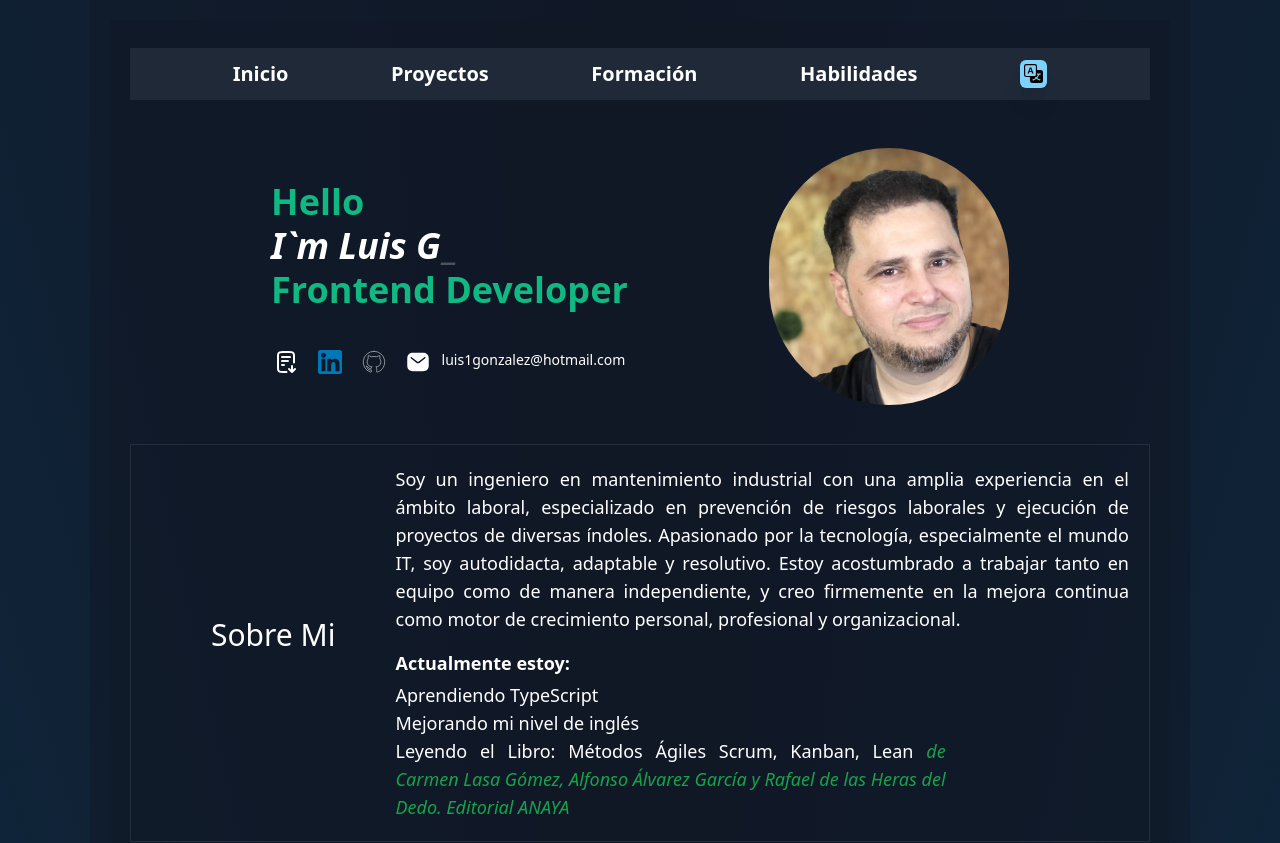
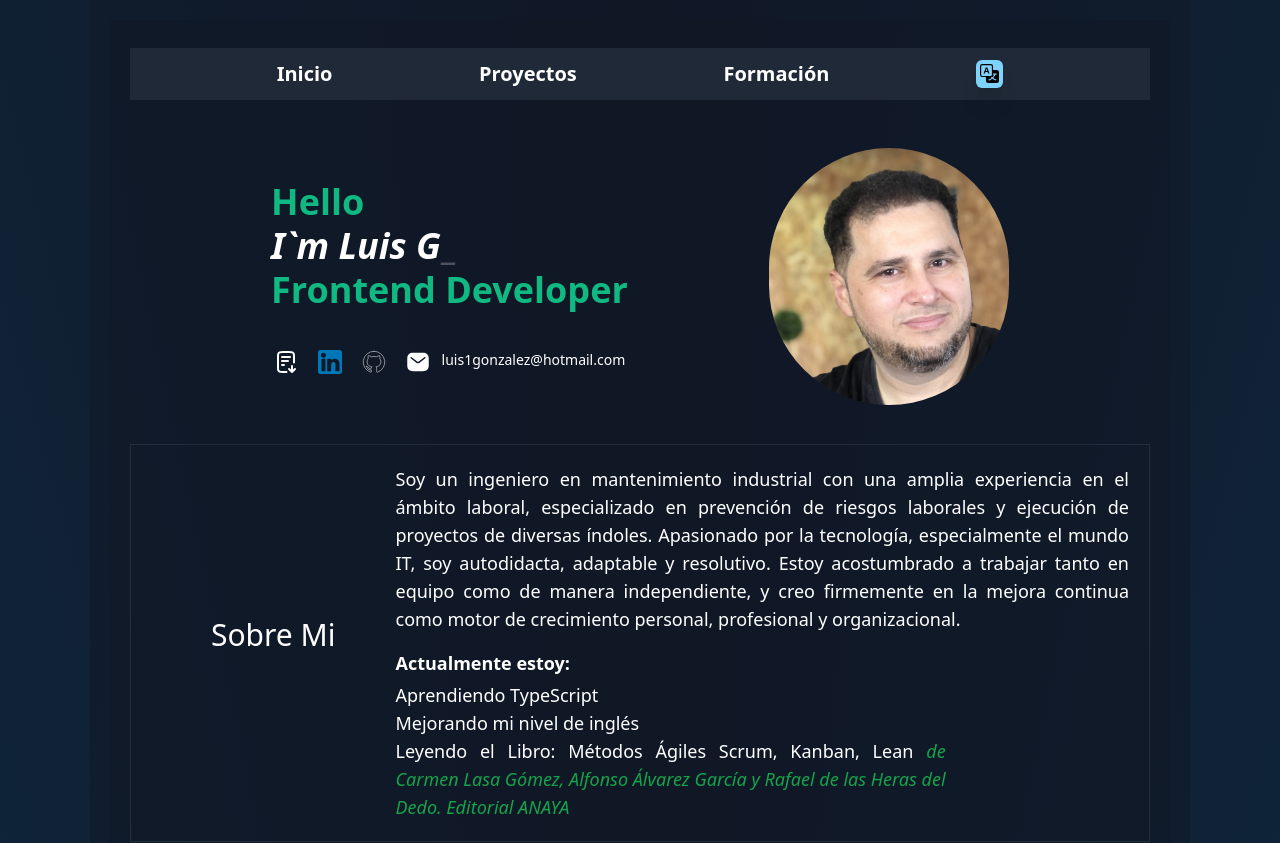
Before and after one commit to Luis1Gonzalez/portafolio-2024, a React (Vite) app: page / in a window 1280 px wide. Shown: the top 843 px of the page. Built offline with nearby package versions, Linux system fonts and the light colour scheme.

Commit message:
Agregando sitemap

```diff
--- a/src/Core.jsx
+++ b/src/Core.jsx
@@ -10,7 +10,6 @@ const Core = () => {
     return (
         <div className='flex flex-col max-w-[1100px] min-w-[320px] w-[90%] h-[100%] p-5 bg-gray-900/50 gap-y-5 md:gap-14'>
             <BrowserRouter>
-
                 <Routes>
                     <Route path="/" element={<Index />}></Route>
                     <Route path='/projects' element={<ProjectsList />}></Route>
--- a/src/components/Header.jsx
+++ b/src/components/Header.jsx
@@ -23,7 +23,6 @@ const { lang, setLang, translation } = useLanguage()
                 <div className=''><Link to='/'>{lang === 'english' ? 'Home' : 'Inicio'}</Link></div>
                 <div><a href="#projects">{lang === 'english' ? 'Projects' : 'Proyectos'}</a></div>
                 <div><a href="#formation">{lang === 'english' ? 'Education' : 'Formación'}</a></div>
-                <div><a href="#skills">{lang === 'english' ? 'Skills' : 'Habilidades'}</a></div>
                 <div
                 onClick={() => translation(setLang)}
                 className='bg-sky-300 p-1 rounded-md shadow-xl cursor-pointer hover:bg-sky-500'>
--- a/src/pages/Index.jsx
+++ b/src/pages/Index.jsx
@@ -11,9 +11,9 @@ const Core = () => {
         <div className='flex flex-col w-[100%] h-[100%] p-1 md:p-5 bg-gray-900/50 gap-y-5 md:gap-14'>
             <Header />
             <AboutMe />
+            <Skills />
             <Projects />
             <Formation />
-            <Skills />
         </div>
     )
 }
```
